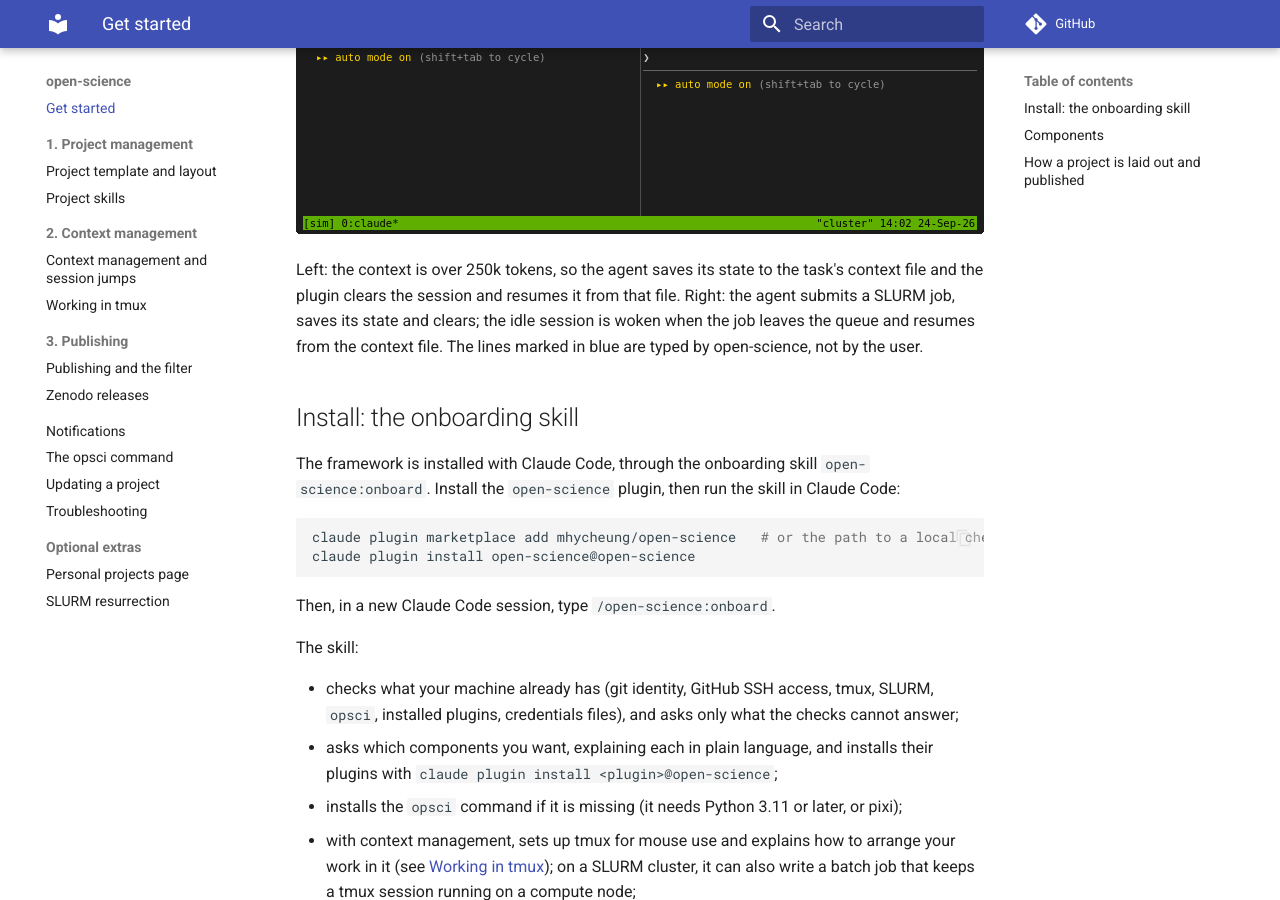
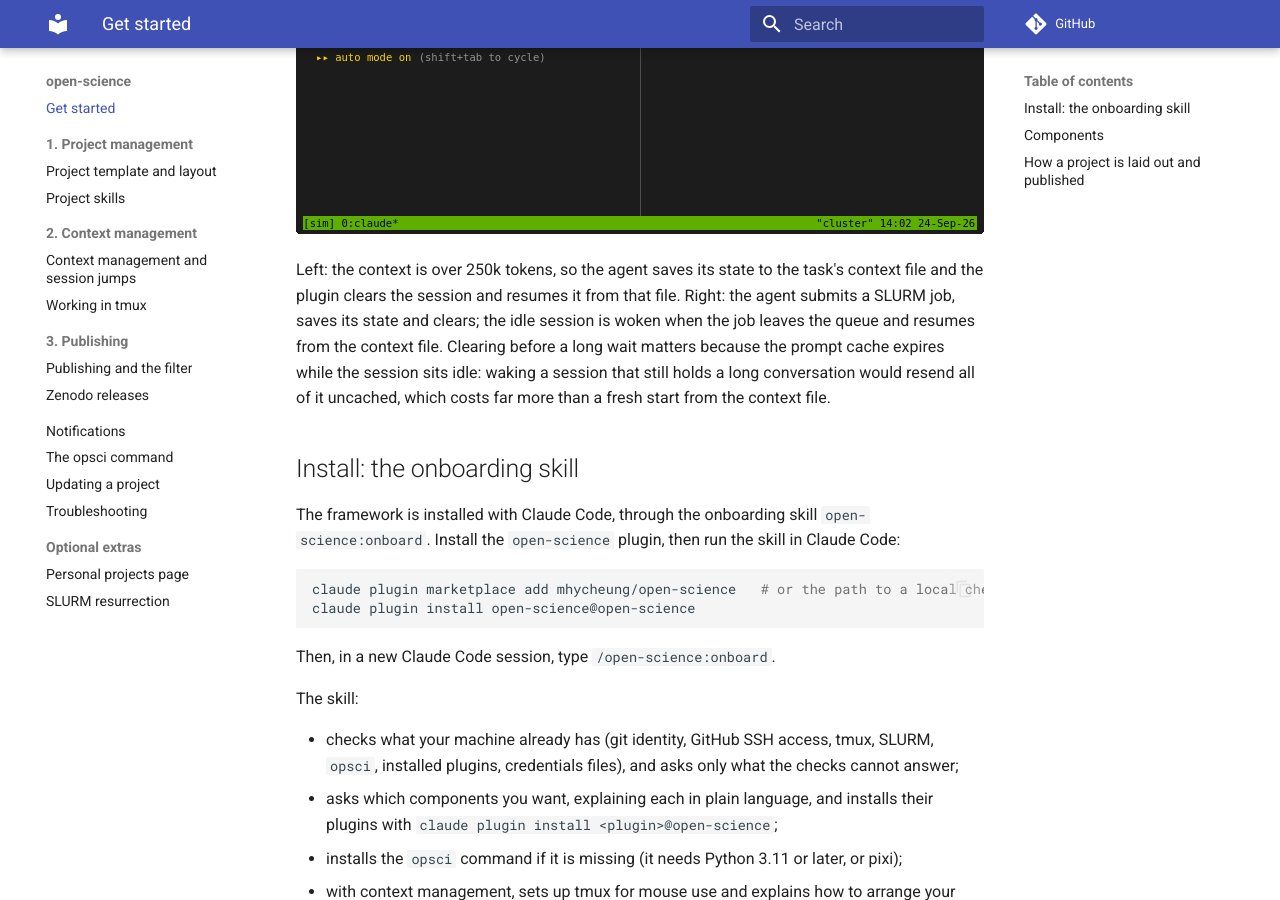
Before and after one commit to mhycheung/open-science, an MkDocs documentation site: the page built from docs/index.md, in a window 1280 px wide and 900 px high, scrolled down 1431 px. Built offline with MkDocs 1.6.1 and Material for MkDocs 9.7.7, drawn with Linux system fonts in a browser that asks for light colours; comment, search, counter and statistics services are not loaded.

Commit message:
README, Get started: movie caption explains why a wait jump clears
Claude-Session: https://claude.ai/code/session_01GGP8ZDfFGYvbnia24oQQGB

```diff
--- a/docs/index.md
+++ b/docs/index.md
@@ -28,8 +28,10 @@ open-science is a framework for doing research in the open:
 Left: the context is over 250k tokens, so the agent saves its state to the task's context
 file and the plugin clears the session and resumes it from that file. Right: the agent
 submits a SLURM job, saves its state and clears; the idle session is woken when the job
-leaves the queue and resumes from the context file. The lines marked in blue are typed by
-open-science, not by the user.
+leaves the queue and resumes from the context file. Clearing before a long wait matters
+because the prompt cache expires while the session sits idle: waking a session that still
+holds a long conversation would resend all of it uncached, which costs far more than a
+fresh start from the context file.
 
 ## Install: the onboarding skill
 
```
Also changed, not shown: README.md (+4 -2 lines).
